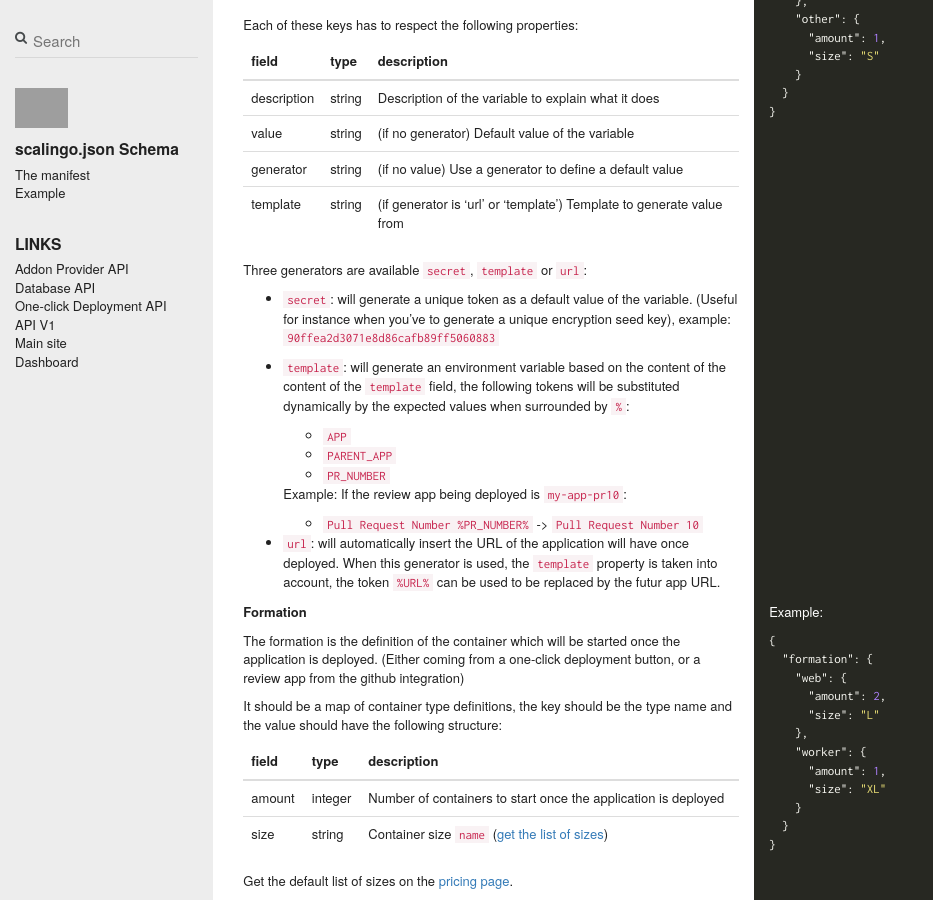
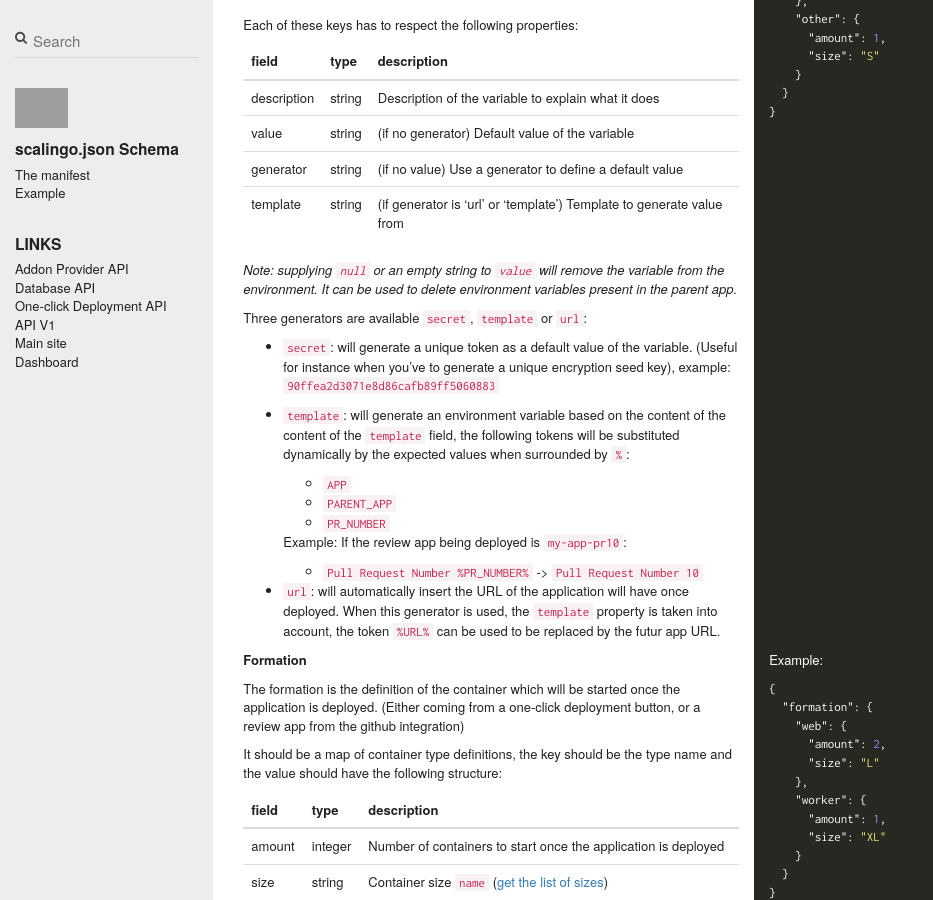
Before and after one commit to jdauphant/developers-documentation, a Jekyll site: the page built from _scalingo_json_schema/index.md, in a window 1280 px wide and 900 px high, scrolled down 930 px. Shown: the whole window, without its empty margins (0-933 px from the left). Built offline with Jekyll 4.4.1, drawn with Linux system fonts in a browser that asks for light colours; nearby versions of some CDN libraries; comment, search, counter and statistics services are not loaded; grey boxes are pictures that could not be loaded.

Commit message:
Manifest: specify how child app env vars can be deleted

```diff
--- a/_scalingo_json_schema/index.md
+++ b/_scalingo_json_schema/index.md
@@ -59,6 +59,8 @@ Each of these keys has to respect the following properties:
 | value          | string | (if no generator) Default value of the variable                       |
 | generator      | string | (if no value) Use a generator to define a default value               |
 | template       | string | (if generator is 'url' or 'template') Template to generate value from |
+
+_Note: supplying `null` or an empty string to `value` will remove the variable from the environment. It can be used to delete environment variables present in the parent app._
 
 Three generators are available `secret`, `template` or `url`:
 
```
